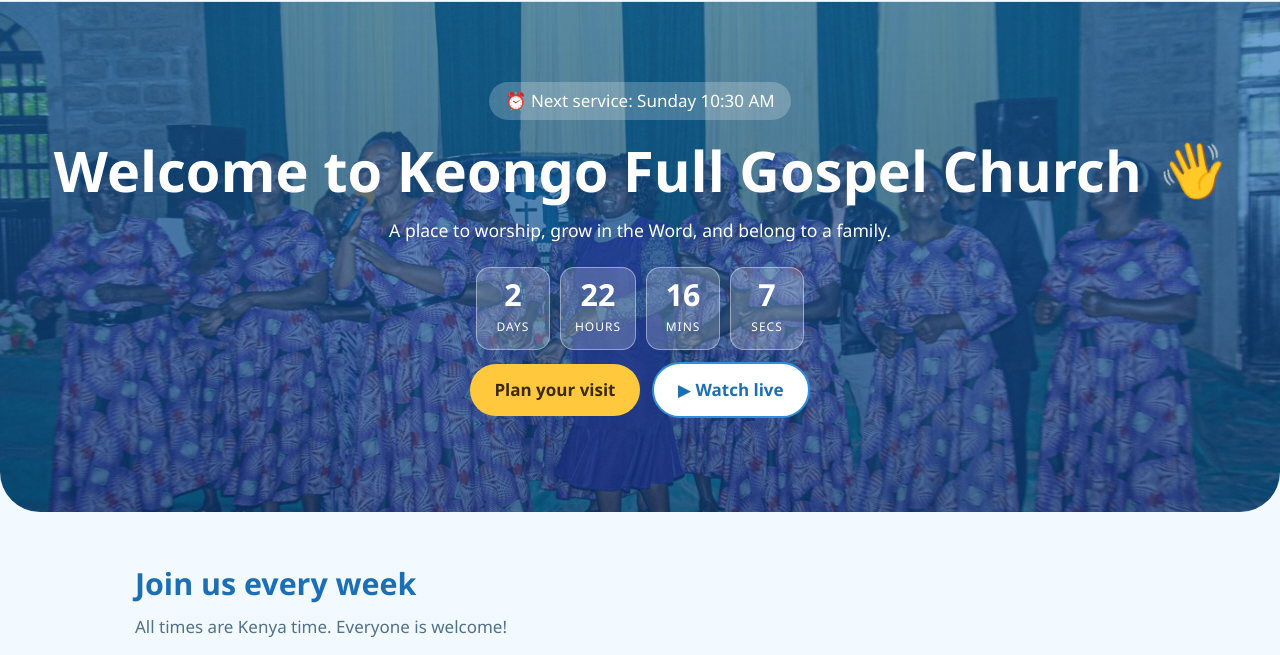
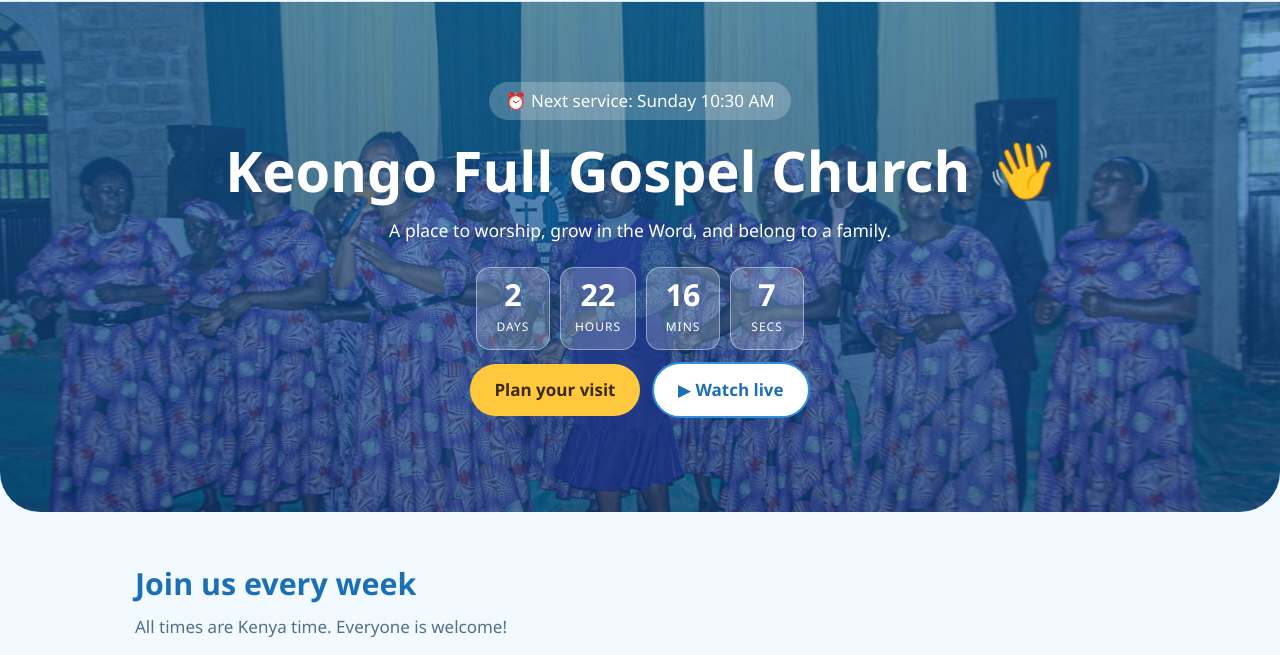
Before and after one commit to Korirtimo/keongo-site, a plain HTML site: page index.html in a window 1280 px wide. Shown: the part 67-722 px from the top of the page. Drawn offline with Linux system fonts and the light colour scheme.

Commit message:
name changed on the index.html file

```diff
--- a/index.html
+++ b/index.html
@@ -23,7 +23,7 @@
 <!-- ===== TOP BANNER (photo: photos/hero.jpg) ===== -->
 <div class="hero">
   <div class="pill" id="pill">⏰ Next service: Sunday 10:30 AM</div>
-  <h1>Welcome to Keongo Full Gospel Church <span class="wave">👋</span></h1>
+  <h1> Keongo Full Gospel Church <span class="wave">👋</span></h1>
   <p>A place to worship, grow in the Word, and belong to a family.</p>
   <div class="cd" id="cd">
     <div><b id="cd-d">0</b><span>Days</span></div><div><b id="cd-h">0</b><span>Hours</span></div>
```
